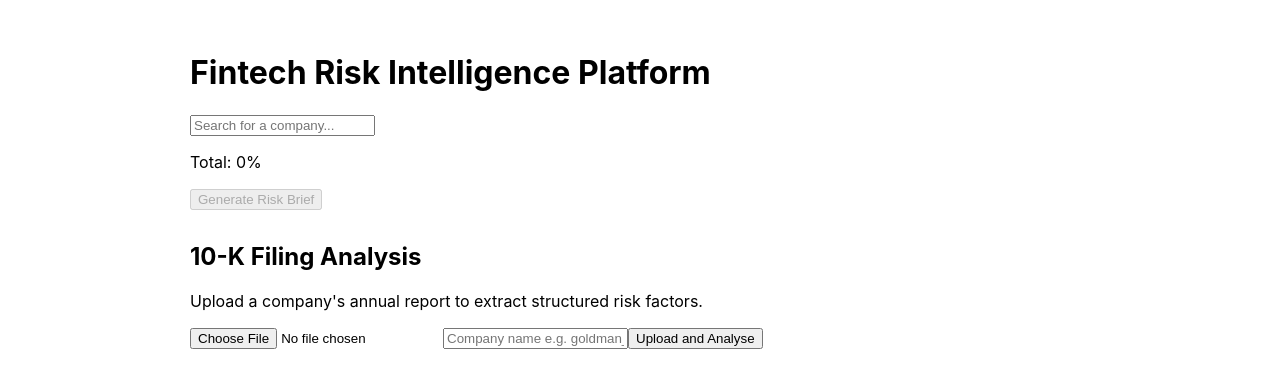
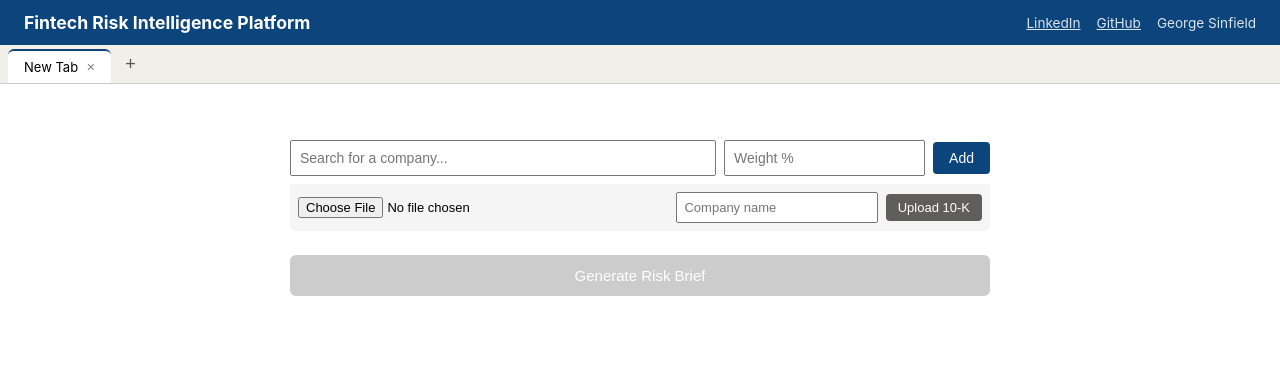
Before and after one commit to GeorgeSinfield/fintech-frontend, a React (Create React App) app: page / in a window 1280 px wide. Shown: the top 388 px of the page. Built offline with nearby package versions, Linux system fonts and the light colour scheme.

Commit message:
Add DefaultTab, updated TickerSearch and 10kUploads. Still restructuring and updating App.js for new tab design

```diff
--- a/src/10KUpload.js
+++ b/src/10KUpload.js
@@ -4,6 +4,7 @@ import ReactMarkdown from 'react-markdown'
 
 const API_URL = 'http://localhost:8000'
 
+//Function that takes the 10k file and returns its risk categories
 function TenKUpload() {
   const [file, setFile] = useState(null)
   const [companyName, setCompanyName] = useState('')
--- a/src/App.js
+++ b/src/App.js
@@ -1,61 +1,133 @@
 import React, { useState } from 'react'
 import axios from 'axios'
-import PortfolioBuilder from './PortfolioBuilder'
-import RiskBriefDisplay from './RiskBriefDisplay'
-import PortfolioDashboard from './PortfolioDashboard'
-import TenKUpload from './10KUpload'
+import DefaultTab from './DefaultTab'
 
-//Assign api url
+//Set API URL
 const API_URL = 'http://localhost:8000'
 
-//App function
+//App Function
 function App() {
+  const [tabs, setTabs] = useState([
+    { id: 1, type: 'default', name: 'New Tab', data: {} }
+  ])
+  const [activeTab, setActiveTab] = useState(1)
+  const [nextId, setNextId] = useState(2)
 
-  const [result, setResult] = useState(null)
-  const [loading, setLoading] = useState(false)
-  const [error, setError] = useState(null)
-
-  const handleSubmit = async (holdings) => {
-    setLoading(true)
-    setError(null)
-    try {
-      const tickers = holdings.map((h) => h.ticker)
-      const weights = holdings.map((h) => Number(h.weight) / 100)
-      const response = await axios.post(`${API_URL}/risk-brief`, {
-        tickers: tickers,
-        weights: weights
-      })
-      setResult(response.data)
-    } catch (err) {
-      setError("Something went wrong generating the brief. Please try again.")
-    }
-    setLoading(false)
+  //Add tab
+  const addTab = () => {
+    const newTab = { id: nextId, type: 'default', name: 'New Tab', data: {} }
+    setTabs([...tabs, newTab])
+    setActiveTab(nextId)
+    setNextId(nextId + 1)
   }
 
+  //Close tab
+  const closeTab = (id) => {
+    const remaining = tabs.filter(t => t.id !== id)
+    if (remaining.length === 0) {
+      addTab()
+      return
+    }
+    setTabs(remaining)
+    if (activeTab === id) setActiveTab(remaining[remaining.length - 1].id)
+  }
+
+  //Update Tab
+  const updateTab = (id, updates) => {
+    setTabs(prev => prev.map(t => t.id === id ? { ...t, ...updates } : t))
+  }
+
+  const handleGenerateBrief = async (holdings) => {
+    const tickers = holdings.map(h => h.ticker)
+    const weights = holdings.map(h => h.weight / 100)
+
+    //create a loading tab
+    const briefId = nextId
+    setNextId(nextId + 1)
+    setTabs(prev => [...prev, {
+      id: briefId,
+      type: 'brief',
+      name: 'Generating...',
+      data: { loading: true }
+    }])
+    setActiveTab(briefId)
+
+    try {
+      console.log('sending:', { tickers, weights })
+
+      const response = await axios.post(`${API_URL}/risk-brief`, { tickers, weights })
+      updateTab(briefId, {
+        name: 'Portfolio Brief',
+        data: { brief: response.data.brief, metrics: response.data.metrics, holdings, loading: false }
+      })
+    } catch (err) {
+      updateTab(briefId, { name: 'Error', data: { error: true, loading: false } })
+    }
+  }
+
+  const currentTab = tabs.find(t => t.id === activeTab)
+
+  //Layout
   return (
-
-    //Size
-    <div style={{ maxWidth: '900px', margin: '0 auto', padding: '2rem' }}>
+    <div style={{ minHeight: '100vh', display: 'flex', flexDirection: 'column' }}>
 
       {/* Header */}
-      <h1>Fintech Risk Intelligence Platform</h1>
+      <div style={{ background: '#0C447C', color: 'white', padding: '0.75rem 1.5rem', display: 'flex', justifyContent: 'space-between', alignItems: 'center' }}>
+        <span style={{ fontWeight: 'bold', fontSize: '1.1rem' }}>Fintech Risk Intelligence Platform</span>
+        <span style={{ fontSize: '0.85rem', opacity: 0.85 }}>
+          <a href="https://linkedin.com/in/george-sinfield" target="_blank" rel="noreferrer" style={{ color: 'white', marginRight: '1rem' }}>LinkedIn</a>
+          <a href="https://github.com/GeorgeSinfield" target="_blank" rel="noreferrer" style={{ color: 'white', marginRight: '1rem' }}>GitHub</a>
+          George Sinfield
+        </span>
+      </div>
 
-      {/* PortfolioBuilder */}
-      <PortfolioBuilder onSubmit={handleSubmit} />
+      {/* Tab bar */}
+      <div style={{ background: '#f1efe8', borderBottom: '1px solid #ccc', display: 'flex', alignItems: 'center', padding: '0 0.5rem' }}>
+        {tabs.map(tab => (
+          <div
+            key={tab.id}
+            onClick={() => setActiveTab(tab.id)}
+            style={{
+              padding: '0.5rem 1rem',
+              marginRight: '2px',
+              marginTop: '4px',
+              background: activeTab === tab.id ? 'white' : '#ddd',
+              borderRadius: '6px 6px 0 0',
+              cursor: 'pointer',
+              fontSize: '13px',
+              display: 'flex',
+              alignItems: 'center',
+              gap: '8px',
+              borderTop: activeTab === tab.id ? '2px solid #0C447C' : '2px solid transparent'
+            }}
+          >
+            {tab.name}
+            <span
+              onClick={(e) => { e.stopPropagation(); closeTab(tab.id) }}
+              style={{ opacity: 0.5, fontSize: '11px' }}
+            >✕</span>
+          </div>
+        ))}
+        <button
+          onClick={addTab}
+          style={{ marginLeft: '4px', background: 'none', border: 'none', fontSize: '18px', cursor: 'pointer', padding: '0 8px', color: '#555' }}
+        >+</button>
+      </div>
 
-      {/* 10KUpload */}
-      <TenKUpload/>
-
-      {/* Error handling  */}
-      {error && <p style={{ color: 'red' }}>{error}</p>}
-
-      {loading && <p>Generating risk brief — this takes about 60 seconds...</p>}
-
-      {result && <PortfolioDashboard metrics={result.metrics} />}
-
-      {result && <RiskBriefDisplay result={result.brief} />}
+      {/* Tab content */}
+      <div style={{ flex: 1, padding: '1.5rem' }}>
+        {currentTab && currentTab.type === 'default' && (
+          <DefaultTab
+            tab={currentTab}
+            onUpdate={(updates) => updateTab(activeTab, { data: { ...currentTab.data, ...updates } })}
+            onGenerateBrief={handleGenerateBrief}
+            onUpload10K={() => {}}
+          />
+        )}
+      </div>
 
     </div>
   )
 }
+
 export default App
--- /dev/null
+++ b/src/DefaultTab.js
@@ -0,0 +1,111 @@
+import React, { useState } from 'react'
+import TickerSearch from './TickerSearch'
+
+//Default Tab
+function DefaultTab({ tab, onUpdate, onGenerateBrief, onUpload10K }) {
+  const [weight, setWeight] = useState('')
+  const [selectedTicker, setSelectedTicker] = useState('')
+  const [file, setFile] = useState(null)
+  const [companyName, setCompanyName] = useState('')
+
+  const holdings = tab.data.holdings || []
+
+  const addHolding = () => {
+    if (!selectedTicker || !weight) return
+    const updated = [...holdings, { ticker: selectedTicker, weight: Number(weight) }]
+    onUpdate({ holdings: updated })
+    setSelectedTicker('')
+    setWeight('')
+  }
+
+  const removeHolding = (index) => {
+    onUpdate({ holdings: holdings.filter((_, i) => i !== index) })
+  }
+
+  const totalWeight = holdings.reduce((sum, h) => sum + h.weight, 0)
+
+  return (
+  <div style={{ maxWidth: '700px', margin: '2rem auto', padding: '0 1rem' }}>
+
+    {/* Section 1 — add a holding */}
+    <div style={{ display: 'flex', gap: '8px', alignItems: 'center', marginBottom: '8px' }}>
+        <div style={{ flex: 3 }}>
+            <TickerSearch onSelect={(ticker) => setSelectedTicker(ticker)} />
+        </div>
+        <input
+            type="number"
+            placeholder="Weight %"
+            value={weight}
+            onChange={(e) => setWeight(e.target.value)}
+            style={{ flex: 1, padding: '8px', fontSize: '14px' }}
+        />
+        <button
+            onClick={addHolding}
+            style={{ padding: '8px 16px', background: '#0C447C', color: 'white', border: 'none', borderRadius: '4px', cursor: 'pointer', fontSize: '14px', whiteSpace: 'nowrap' }}
+        >Add</button>
+        </div>
+
+    {/* Section 2 — optional 10-K upload */}
+    <div style={{ display: 'flex', gap: '8px', alignItems: 'center', marginBottom: '24px', padding: '8px', background: '#f5f5f5', borderRadius: '0 0 6px 6px' }}>
+    <input
+        type="file"
+        accept=".pdf"
+        onChange={(e) => setFile(e.target.files[0])}
+        style={{ flex: 2, fontSize: '13px' }}
+    />
+    <input
+        type="text"
+        placeholder="Company name"
+        value={companyName}
+        onChange={(e) => setCompanyName(e.target.value)}
+        style={{ flex: 1, padding: '6px', fontSize: '13px' }}
+    />
+    <button
+        onClick={() => onUpload10K(file, companyName)}
+        style={{ padding: '6px 12px', background: '#5F5E5A', color: 'white', border: 'none', borderRadius: '4px', cursor: 'pointer', fontSize: '13px' }}
+    >Upload 10-K</button>
+    </div>
+
+    {/* Section 3 — holdings list */}
+    {holdings.length > 0 && (
+    <div style={{ marginBottom: '16px' }}>
+        {holdings.map((h, i) => (
+        <div key={i} style={{ display: 'flex', alignItems: 'center', gap: '8px', padding: '8px', borderBottom: '1px solid #eee' }}>
+            <span style={{ flex: 3, fontWeight: '500' }}>{h.ticker}</span>
+            <span style={{ flex: 1, color: '#555' }}>{h.weight}%</span>
+            <button
+            onClick={() => removeHolding(i)}
+            style={{ padding: '4px 10px', background: 'none', border: '1px solid #ccc', borderRadius: '4px', cursor: 'pointer', fontSize: '12px', color: '#791F1F' }}
+            >Remove</button>
+        </div>
+        ))}
+        <div style={{ padding: '8px', fontWeight: '500', color: totalWeight === 100 ? '#1A6B3C' : '#791F1F' }}>
+        Total: {totalWeight}%
+        </div>
+    </div>
+    )}
+
+    {/* Section 4 — generate button */}
+    <button
+    disabled={totalWeight !== 100 || holdings.length === 0}
+    onClick={() => onGenerateBrief(holdings)}
+    style={{
+        width: '100%',
+        padding: '12px',
+        background: totalWeight === 100 ? '#0C447C' : '#ccc',
+        color: 'white',
+        border: 'none',
+        borderRadius: '6px',
+        cursor: totalWeight === 100 ? 'pointer' : 'not-allowed',
+        fontSize: '15px',
+        fontWeight: '500'
+    }}
+    >
+    Generate Risk Brief
+    </button>
+
+  </div>
+)
+}
+
+export default DefaultTab
--- a/src/TickerSearch.js
+++ b/src/TickerSearch.js
@@ -37,6 +37,7 @@ function TickerSearch({ onSelect }) {
         value={query}
         onChange={handleSearch}
         placeholder="Search for a company..."
+        style={{ width: '100%', padding: '8px', fontSize: '14px', boxSizing: 'border-box' }}
       />
       {results.map((result) => (
         <div
```
